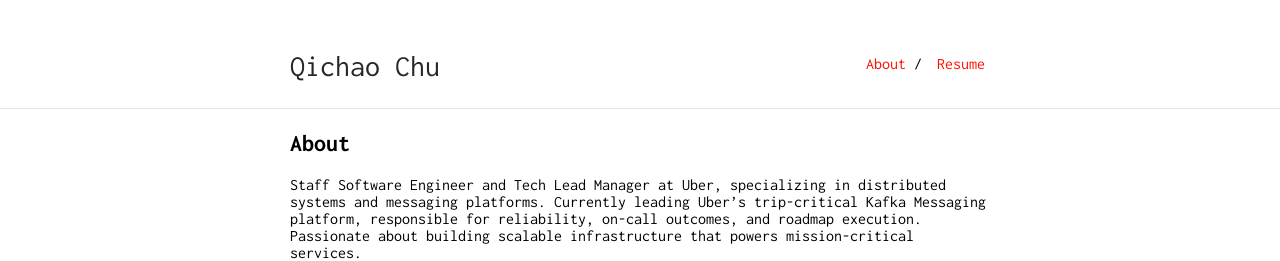
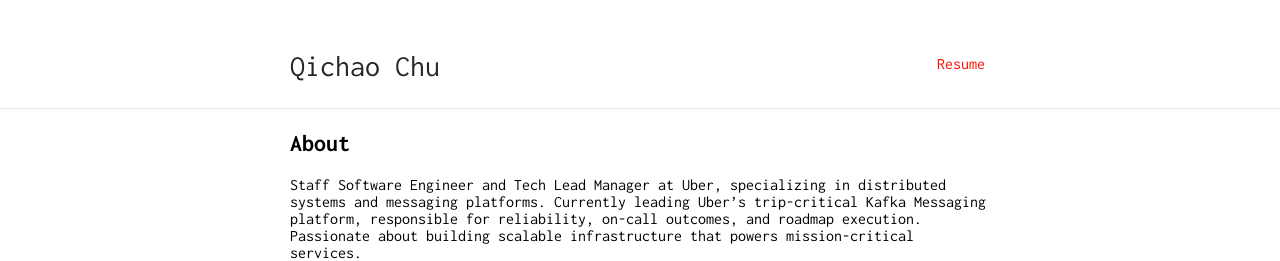
Before and after one commit to ex172000/page, a Jekyll site: the page built from index.md, in a window 1280 px wide. Shown: the top 261 px of the page. Built offline with Jekyll 4.4.1, drawn with Linux system fonts in a browser that asks for light colours; our own code applies the rules of GitHub Pages for plain Markdown files.

Commit message:
Remove About and fix baseURL

```diff
--- a/_config.yml
+++ b/_config.yml
@@ -1,6 +1,6 @@
 title: Qichao Chu
 url: "https://ex172000.github.io"
-baseurl: "/ex172000"
+baseurl: "/"
 
 markdown: kramdown
 
@@ -15,7 +15,5 @@ sass:
     sass_dir: _sass
 
 nav:
- - name: "About"
-   link: "/ex172000/"
  - name: "Resume"
    link: "resume.pdf"
```
